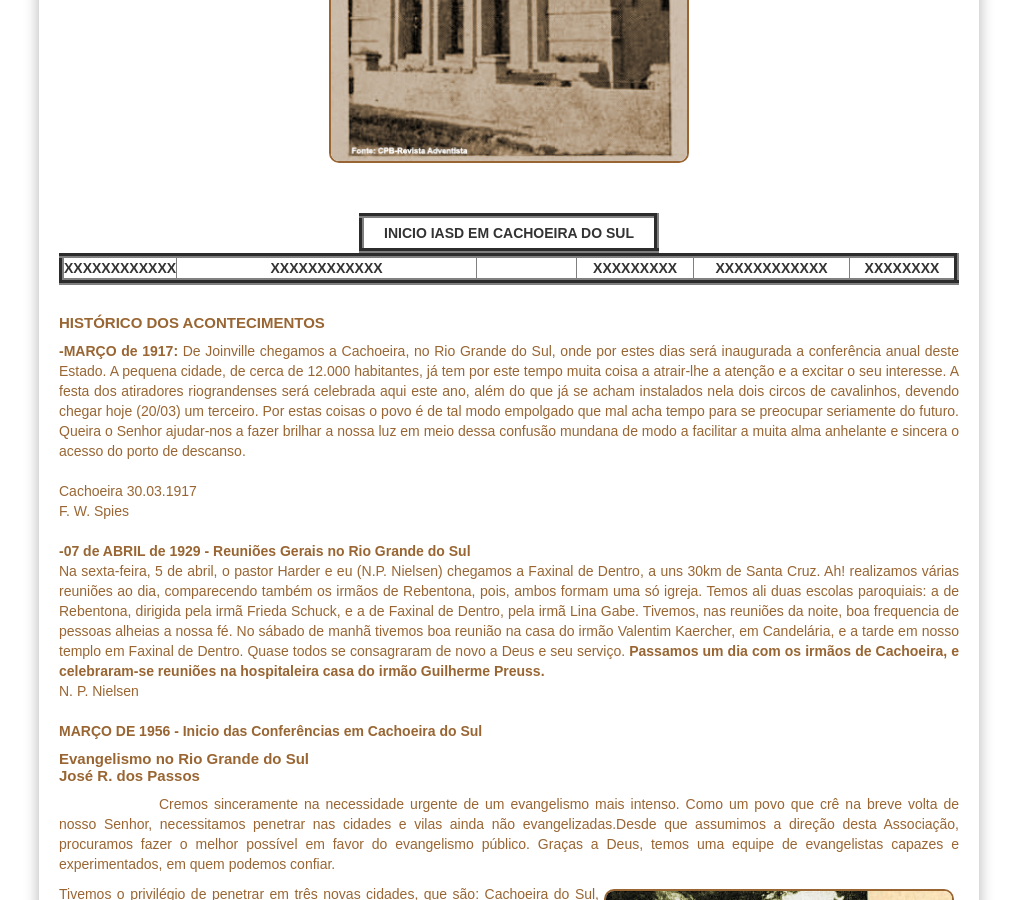
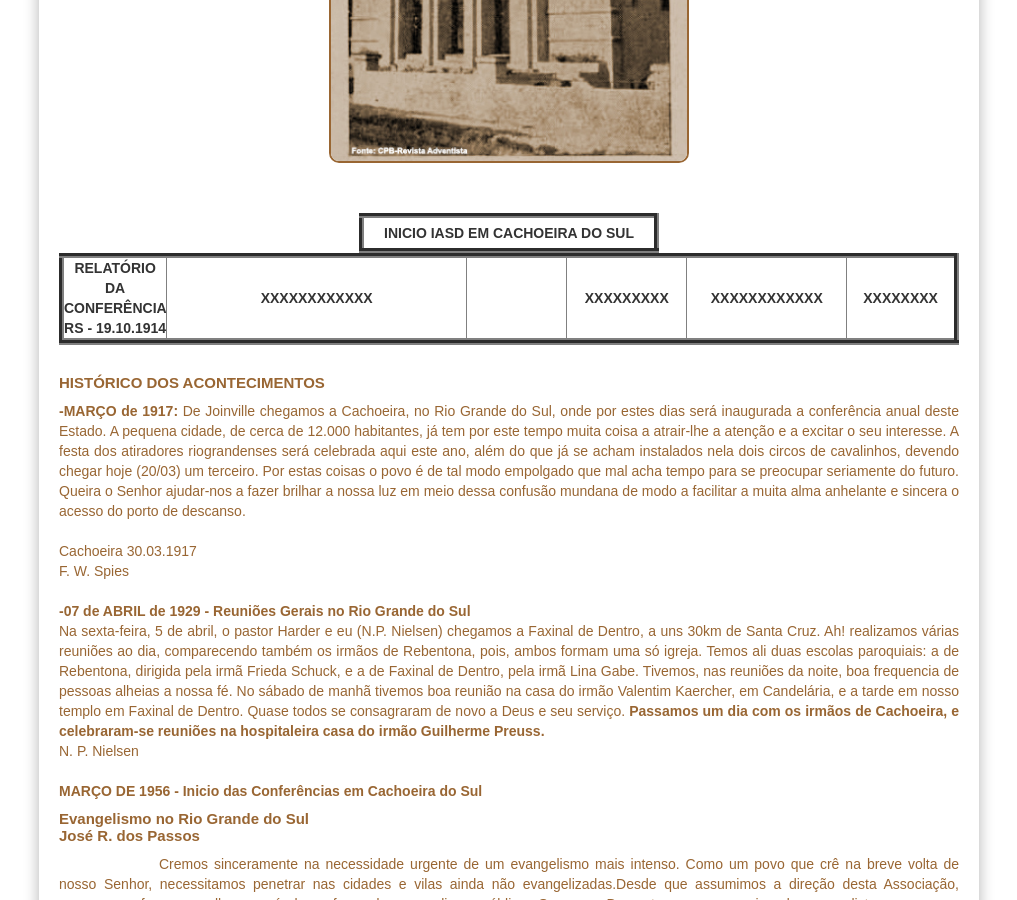
Before and after one commit to claudiovargas1955/claudiovargas1955.github.io, a Jekyll site: the page built from _pages/história-da-iasd-cachoeira.html, in a window 1280 px wide and 900 px high, scrolled down 771 px. Shown: the whole window, without its empty margins (131-1148 px from the left). Built offline with Jekyll 4.4.1, drawn with Linux system fonts in a browser that asks for light colours; some web fonts are replaced.

Commit message:
Update história-da-iasd-cachoeira.html

```diff
--- a/_pages/história-da-iasd-cachoeira.html
+++ b/_pages/história-da-iasd-cachoeira.html
@@ -126,7 +126,7 @@
 
     <table border="5px" color="#ffffff" width="900px"  cellspacing="0px" cellpadding="0px">
          <tr>
-           <td align="center" width="50px"><b>XXXXXXXXXXXX</b></td>
+           <td align="center" width="50px"><b>RELATÓRIO DA CONFERÊNCIA RS - 19.10.1914</b></td>
            <td align="center" width="300px"><b>XXXXXXXXXXXX</b></td>
            <td align="center" width="100px"><b></b></td>
            <td align="center"><b>XXXXXXXXX</b></td>
```
